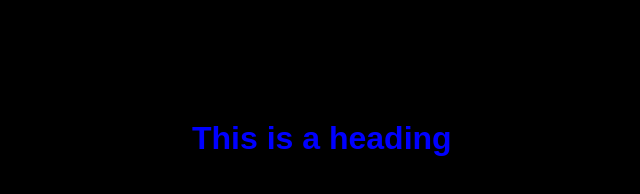
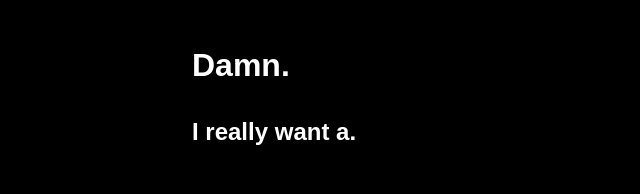
Before and after one commit to SiddR2120/ApplePie, a plain HTML site: page index.html in a window 1280 px wide. Shown: the whole page, without its empty margins (98-738 px from the left). Drawn offline with Linux system fonts and the light colour scheme.

Commit message:
Update title and headings in index.html
Changed the title and updated headings for better context.

```diff
--- a/index.html
+++ b/index.html
@@ -4,13 +4,13 @@
   <body bgcolor="black">
   <meta charset="UTF-8">
   <meta name="viewport" content="width=device-width, initial-scale=1.0">
-  <title>My Website</title>
+  <title>Apple Pie</title>
   <style>
     body { font-family: sans-serif; max-width: 700px; margin: 40px auto; padding: 0 20px; line-height: 1.6; }
   </style>
 </head>
 <body>
-  <h1>Hello, world!</h1>
-  <h1 style="color:blue;">This is a heading</h1>
+  <h1 style="color:white;">Damn.</h1>
+  <h2 style="color:white;">I really want a.</h2>
 </body>
 </html>
```
